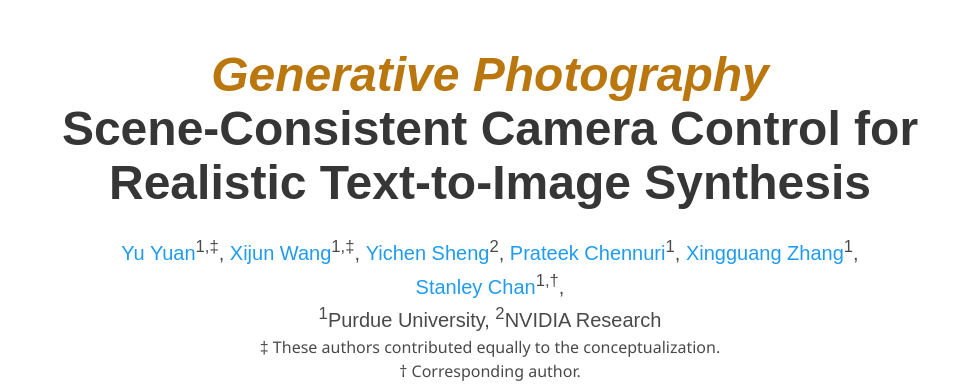
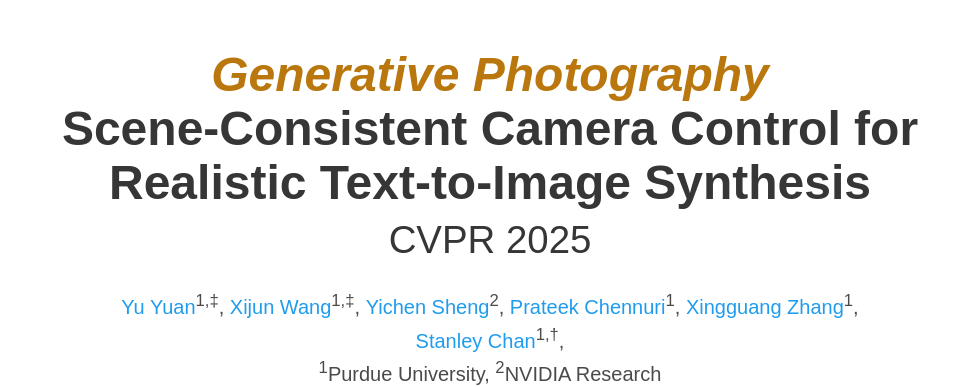
Before and after one commit to generative-photography/project, a plain HTML site: page index.html in a window 1280 px wide. Shown: the top 387 px of the page, without its empty margins (150-1129 px from the left). Drawn offline with nearby package versions, Linux system fonts and the light colour scheme; some icons are missing; a web font is replaced by a local one.

Commit message:
CVPR2025

```diff
--- a/index.html
+++ b/index.html
@@ -53,6 +53,8 @@
              <br> <!-- 换行 -->
                 Scene-Consistent Camera Control for
              <br> Realistic Text-to-Image Synthesis
+            <br>
+              <span style="font-size: 0.8em; font-weight: normal;">CVPR 2025</span>
                  </h1>
 <div class="is-size-5 publication-authors">
   <div class="author-row">
```
